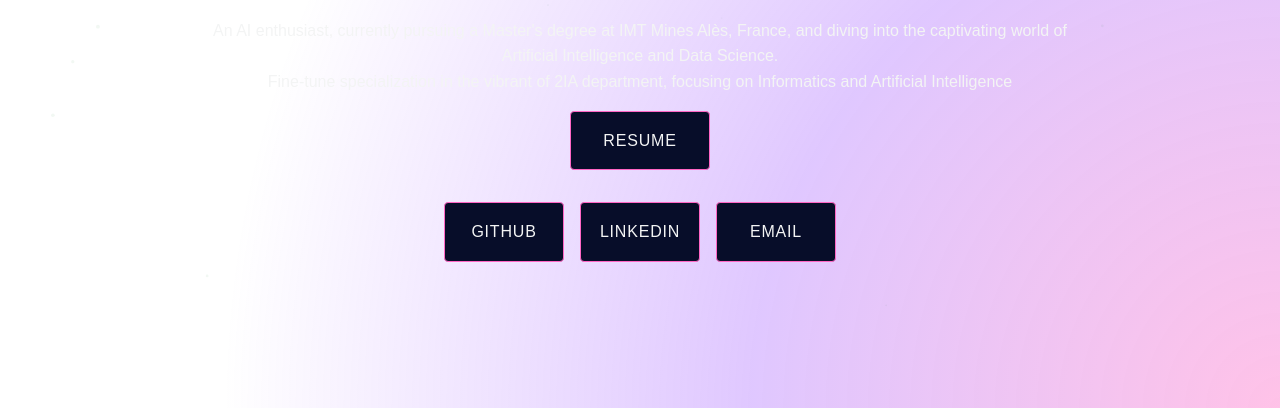
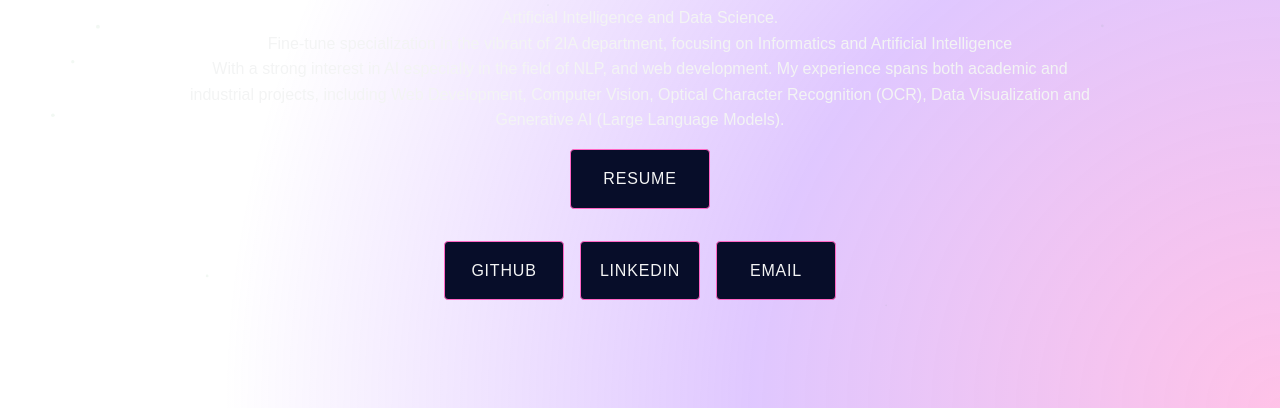
Before and after one commit to Sun-Setthika/portfolio, a plain HTML site: page index.html in a window 1280 px wide. Shown: the part 392-800 px from the top of the page. Drawn offline with Linux system fonts and the light colour scheme; a web font is replaced by a local one.

Commit message:
Modified about me

```diff
--- a/index.html
+++ b/index.html
@@ -33,6 +33,7 @@
                 <h4>
                     <p>An AI enthusiast, currently pursuing a Master's degree at IMT Mines Alès, France, and diving into the captivating world of Artificial Intelligence and Data Science.</p>
                     <p>Fine-tune specialization in the vibrant of 2IA department, focusing on Informatics and Artificial Intelligence</p>
+                    <p> With a strong interest in AI especially in the field of NLP, and web development. My experience spans both academic and industrial projects, including Web Development, Computer Vision, Optical Character Recognition (OCR), Data Visualization and Generative AI (Large Language Models).</p>
                     <!-- <p></p>within the department of 2IA (Informatics and Artificial Intelligence).
                     I am a passionate person with a strong interest in AI especially in the field of NLP, and web development. My experience spans both academic and industrial projects, including Web Development, Optical Character Recognition (OCR), Data Visualization and Generative AI (Large Language Models).</p> -->
                 </h4>
```
